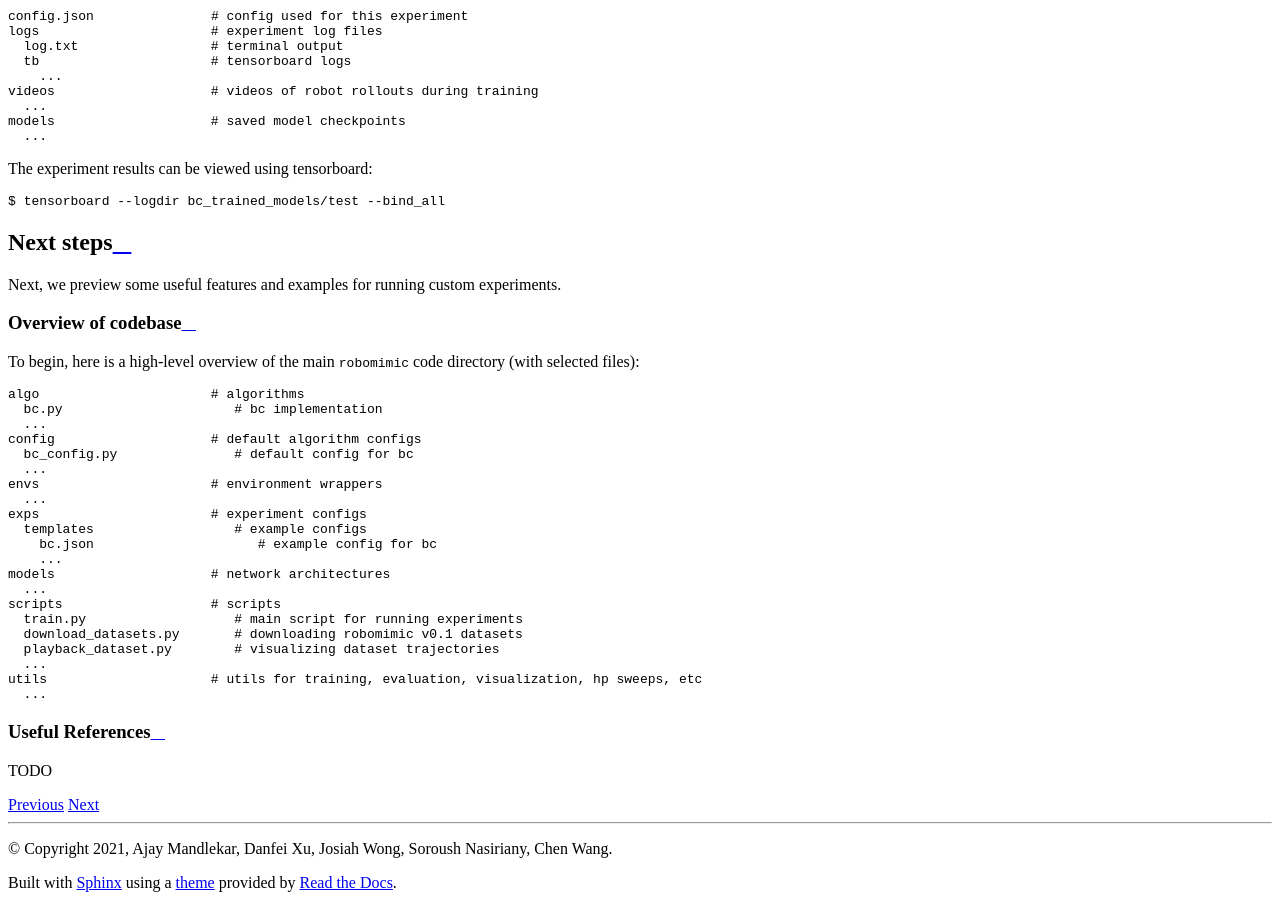
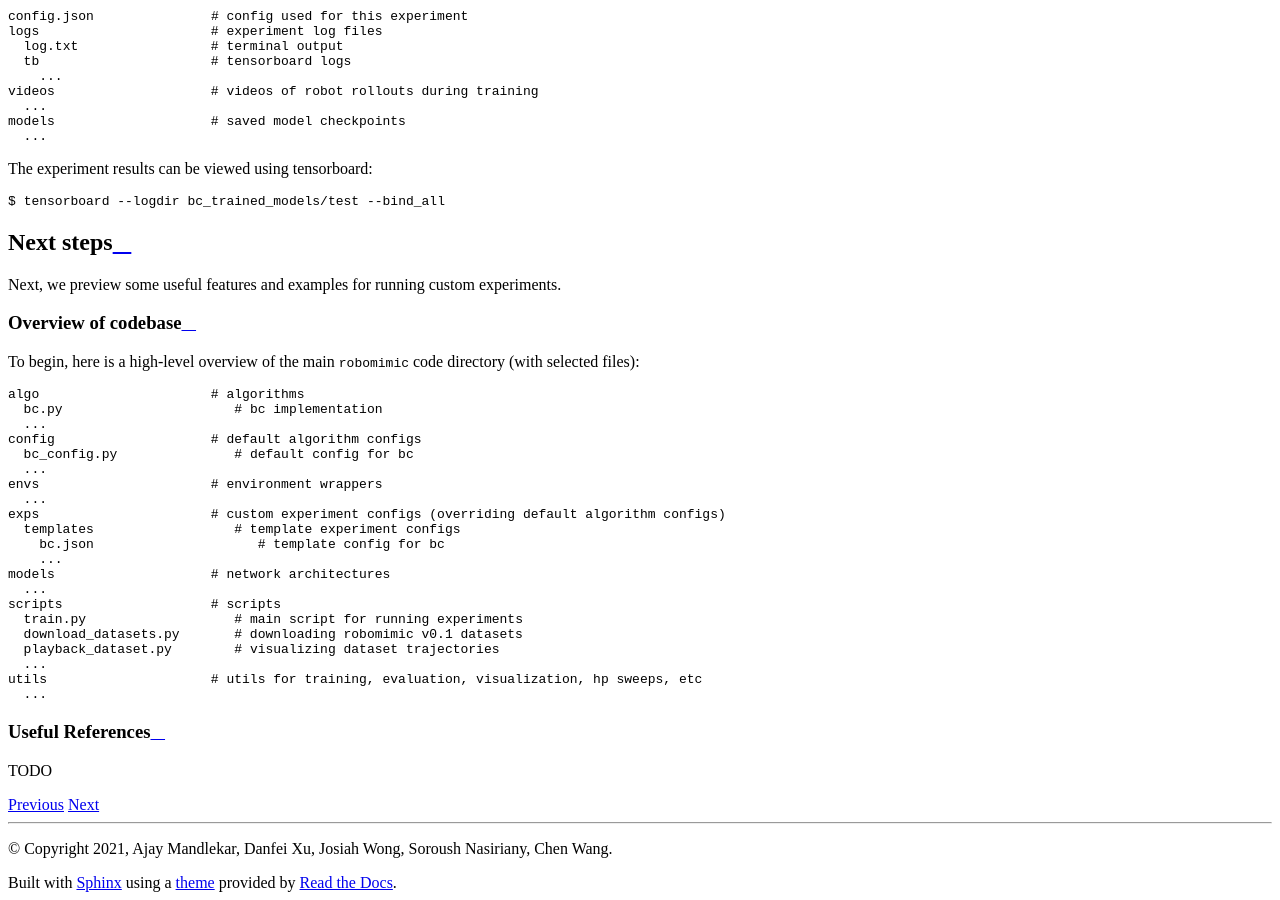
Before and after one commit to ARISE-Initiative/robomimic, a Sphinx documentation site: the page built from docs/introduction/getting_started.md, in a window 1280 px wide and 900 px high, scrolled down 1731 px. Built offline with Sphinx 7.4.7 and the Read the Docs theme 2.0.0, drawn with Linux system fonts in a browser that asks for light colours; pages that are not in the unit, such as notebooks, are missing from menus.

Commit message:
small change

```diff
--- a/docs/introduction/getting_started.md
+++ b/docs/introduction/getting_started.md
@@ -62,9 +62,9 @@ config                    # default algorithm configs
   ...
 envs                      # environment wrappers
   ...
-exps                      # experiment configs
-  templates                  # example configs
-    bc.json                     # example config for bc
+exps                      # custom experiment configs (overriding default algorithm configs)
+  templates                  # template experiment configs
+    bc.json                     # template config for bc
     ...
 models                    # network architectures
   ...
```
